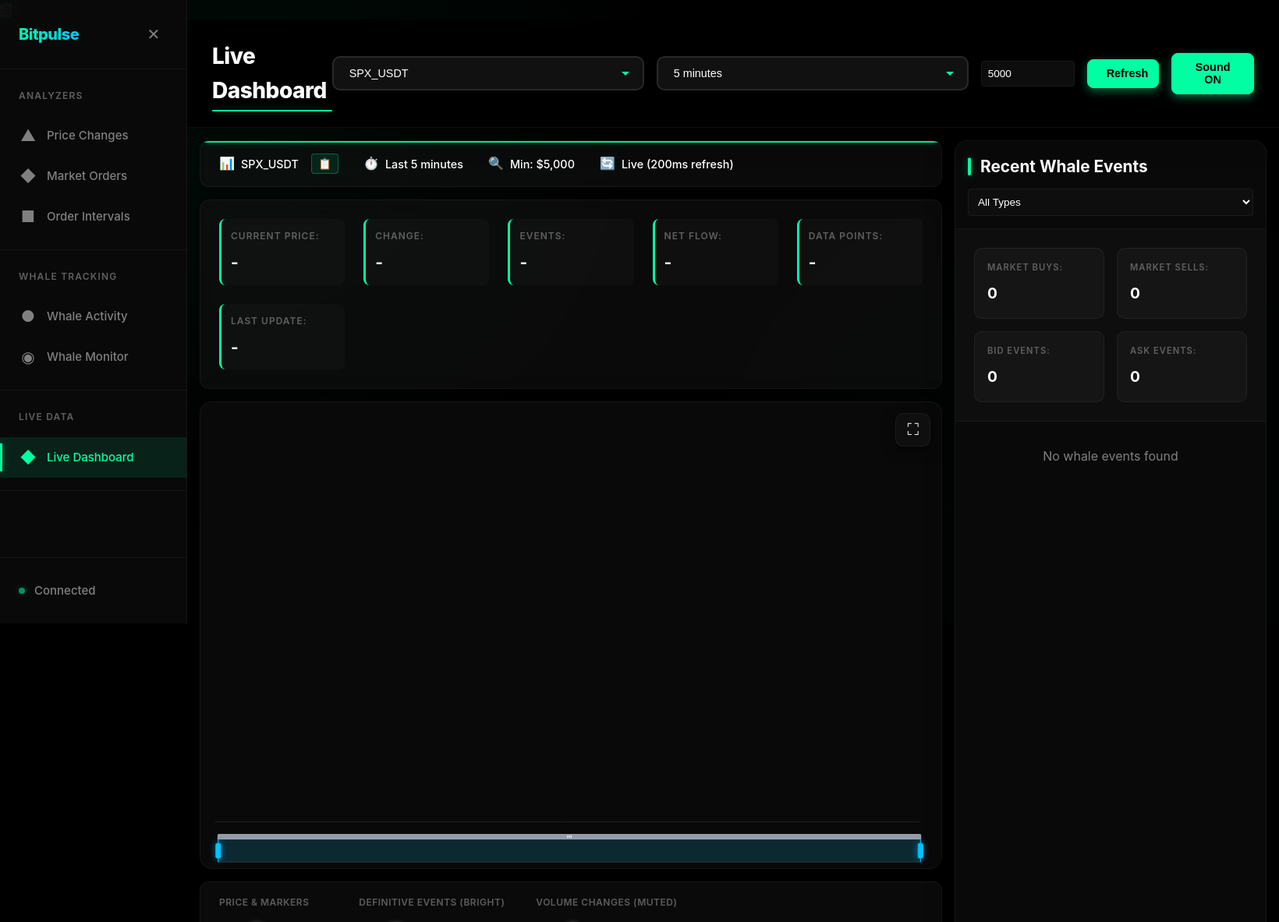
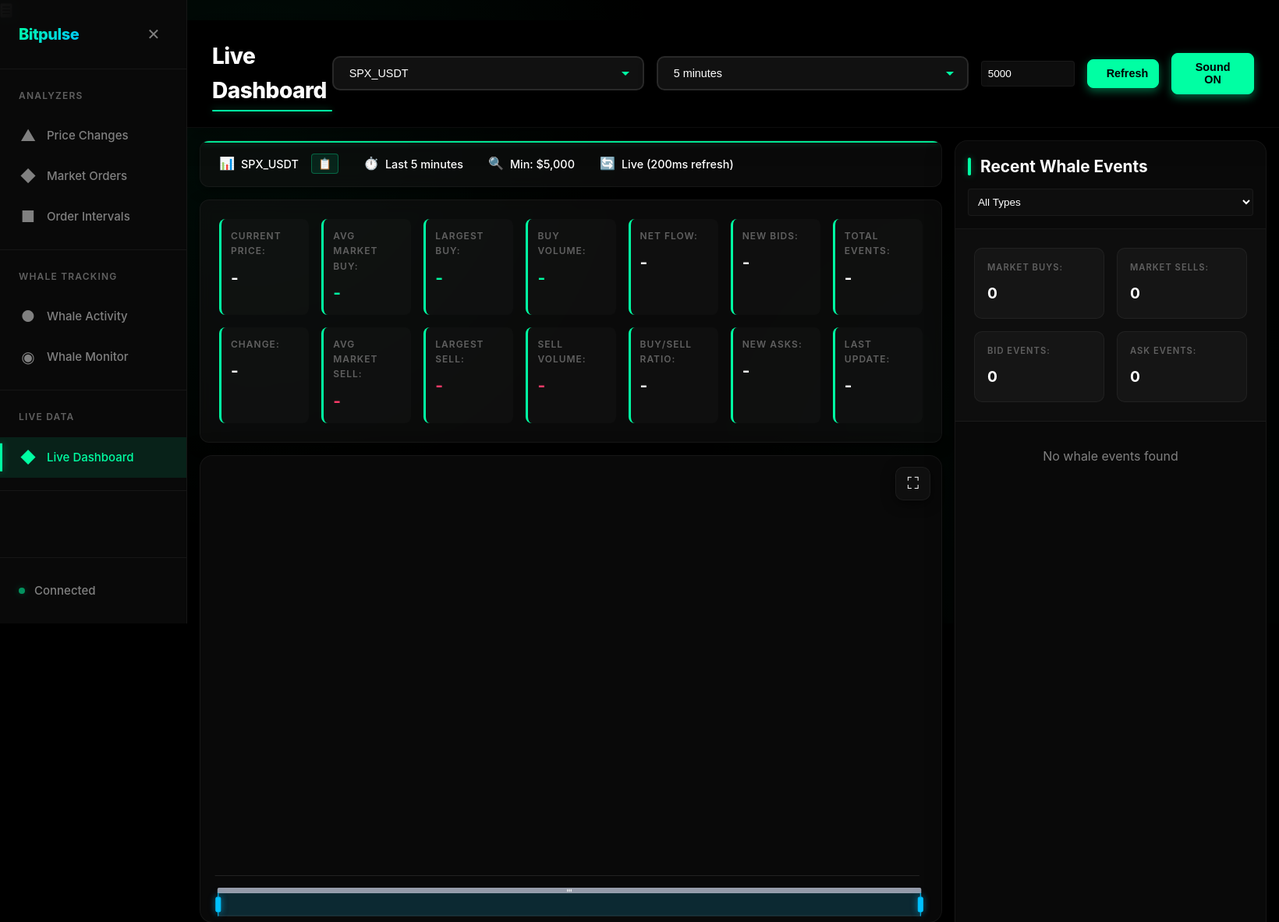
Before and after one commit to bitpulse/order-book, a Flask app: page /live in a window 1640 px wide. Shown: the top 1183 px of the page at 78% size. Run offline with Flask 3, Linux system fonts and the light colour scheme; data that the repository does not hold is empty; some libraries are stand-ins or nearby versions.

Commit message:
broad stats of 5 min on live

```diff
--- a/dashboard/static/css/dashboard.css
+++ b/dashboard/static/css/dashboard.css
@@ -339,8 +339,10 @@ body::after {
     padding: 1.5rem;
     border-radius: 12px;
     display: grid;
-    grid-template-columns: repeat(5, 1fr);
-    gap: 1.5rem;
+    grid-template-columns: repeat(7, 1fr);
+    grid-template-rows: repeat(2, auto);
+    grid-auto-flow: column;
+    gap: 1rem;
     border: 1px solid var(--border-color);
     box-shadow: 0 4px 16px rgba(0, 0, 0, 0.5);
 }
@@ -385,6 +387,20 @@ body::after {
 .stat-value.negative {
     color: var(--red);
     text-shadow: 0 0 15px var(--red-glow);
+}
+
+.stat-value.stat-bullish {
+    color: #00ffa3;
+}
+
+.stat-value.stat-bearish {
+    color: #ff3b69;
+}
+
+.stat-item.stat-spacer {
+    background: transparent;
+    border: none;
+    pointer-events: none;
 }
 
 .stat-export {
@@ -1856,7 +1872,7 @@ details[open] .data-flow-toggle {
     }
 
     .stats-summary {
-        grid-template-columns: repeat(3, 1fr);
+        grid-template-columns: repeat(4, 1fr);
     }
 
     .events-panel {
--- a/dashboard/static/js/live_chart.js
+++ b/dashboard/static/js/live_chart.js
@@ -967,6 +967,17 @@ function updateEventList() {
 }
 
 // Update stats
+// Format large numbers with K/M notation
+function formatLargeNumber(value) {
+    if (value >= 1000000) {
+        return '$' + (value / 1000000).toFixed(2) + 'M';
+    } else if (value >= 1000) {
+        return '$' + (value / 1000).toFixed(1) + 'K';
+    } else {
+        return '$' + value.toFixed(0);
+    }
+}
+
 function updateStats() {
     if (priceData.length === 0) return;
 
@@ -987,7 +998,18 @@ function updateStats() {
     const sellVolume = marketSells.reduce((sum, e) => sum + e.usd_value, 0);
     const netFlow = buyVolume - sellVolume;
 
-    // Update DOM
+    // Calculate averages
+    const avgBuy = marketBuys.length > 0 ? buyVolume / marketBuys.length : 0;
+    const avgSell = marketSells.length > 0 ? sellVolume / marketSells.length : 0;
+
+    // Find largest orders
+    const largestBuy = marketBuys.length > 0 ? Math.max(...marketBuys.map(e => e.usd_value)) : 0;
+    const largestSell = marketSells.length > 0 ? Math.max(...marketSells.map(e => e.usd_value)) : 0;
+
+    // Buy/Sell ratio
+    const buySellRatio = sellVolume > 0 ? buyVolume / sellVolume : (buyVolume > 0 ? 999 : 0);
+
+    // Update price info
     document.getElementById('stat-current-price').textContent = '$' + currentPrice.toFixed(6);
 
     const changeEl = document.getElementById('stat-price-change');
@@ -995,13 +1017,39 @@ function updateStats() {
                           ' (' + (priceChange >= 0 ? '+' : '') + priceChangePct.toFixed(2) + '%)';
     changeEl.style.color = priceChange >= 0 ? '#00ffa3' : '#ff3b69';
 
-    document.getElementById('stat-total-events').textContent = whaleEvents.length.toLocaleString();
+    // Update market order stats
+    document.getElementById('stat-avg-buy').textContent = formatLargeNumber(avgBuy);
+    document.getElementById('stat-avg-sell').textContent = formatLargeNumber(avgSell);
+    document.getElementById('stat-largest-buy').textContent = formatLargeNumber(largestBuy);
+    document.getElementById('stat-largest-sell').textContent = formatLargeNumber(largestSell);
+
+    // Update volume stats
+    document.getElementById('stat-buy-volume').textContent = formatLargeNumber(buyVolume);
+    document.getElementById('stat-sell-volume').textContent = formatLargeNumber(sellVolume);
 
     const flowEl = document.getElementById('stat-net-flow');
-    flowEl.textContent = (netFlow >= 0 ? '+' : '') + '$' + netFlow.toLocaleString();
+    flowEl.textContent = (netFlow >= 0 ? '+' : '') + formatLargeNumber(Math.abs(netFlow));
     flowEl.style.color = netFlow >= 0 ? '#00ffa3' : '#ff3b69';
 
-    document.getElementById('stat-data-points').textContent = priceData.length.toLocaleString();
+    // Update buy/sell ratio
+    const ratioEl = document.getElementById('stat-buy-sell-ratio');
+    if (buySellRatio >= 999) {
+        ratioEl.textContent = '∞';
+        ratioEl.style.color = '#00ffa3';
+    } else if (buySellRatio === 0) {
+        ratioEl.textContent = '0';
+        ratioEl.style.color = '#ff3b69';
+    } else {
+        ratioEl.textContent = buySellRatio.toFixed(2);
+        ratioEl.style.color = buySellRatio > 1 ? '#00ffa3' : '#ff3b69';
+    }
+
+    // Update order book stats
+    document.getElementById('stat-new-bids').textContent = newBids.length;
+    document.getElementById('stat-new-asks').textContent = newAsks.length;
+
+    // Update general stats
+    document.getElementById('stat-total-events').textContent = whaleEvents.length.toLocaleString();
     document.getElementById('stat-last-update').textContent = new Date().toLocaleTimeString();
 
     // Event stats - matching new categorization
--- a/dashboard/templates/live_chart.html
+++ b/dashboard/templates/live_chart.html
@@ -144,6 +144,7 @@
 
           <!-- Stats Summary -->
           <div id="stats-summary" class="stats-summary">
+            <!-- Column 1: Price -->
             <div class="stat-item">
               <span class="stat-label">Current Price:</span>
               <span id="stat-current-price" class="stat-value">-</span>
@@ -152,17 +153,61 @@
               <span class="stat-label">Change:</span>
               <span id="stat-price-change" class="stat-value">-</span>
             </div>
+
+            <!-- Column 2: Average Sizes -->
             <div class="stat-item">
-              <span class="stat-label">Events:</span>
-              <span id="stat-total-events" class="stat-value">-</span>
+              <span class="stat-label">Avg Market Buy:</span>
+              <span id="stat-avg-buy" class="stat-value stat-bullish">-</span>
             </div>
+            <div class="stat-item">
+              <span class="stat-label">Avg Market Sell:</span>
+              <span id="stat-avg-sell" class="stat-value stat-bearish">-</span>
+            </div>
+
+            <!-- Column 3: Largest Orders -->
+            <div class="stat-item">
+              <span class="stat-label">Largest Buy:</span>
+              <span id="stat-largest-buy" class="stat-value stat-bullish">-</span>
+            </div>
+            <div class="stat-item">
+              <span class="stat-label">Largest Sell:</span>
+              <span id="stat-largest-sell" class="stat-value stat-bearish">-</span>
+            </div>
+
+            <!-- Column 4: Volume -->
+            <div class="stat-item">
+              <span class="stat-label">Buy Volume:</span>
+              <span id="stat-buy-volume" class="stat-value stat-bullish">-</span>
+            </div>
+            <div class="stat-item">
+              <span class="stat-label">Sell Volume:</span>
+              <span id="stat-sell-volume" class="stat-value stat-bearish">-</span>
+            </div>
+
+            <!-- Column 5: Flow & Ratio -->
             <div class="stat-item">
               <span class="stat-label">Net Flow:</span>
               <span id="stat-net-flow" class="stat-value">-</span>
             </div>
             <div class="stat-item">
-              <span class="stat-label">Data Points:</span>
-              <span id="stat-data-points" class="stat-value">-</span>
+              <span class="stat-label">Buy/Sell Ratio:</span>
+              <span id="stat-buy-sell-ratio" class="stat-value">-</span>
+            </div>
+
+            <!-- Column 6: Order Book -->
+            <div class="stat-item">
+              <span class="stat-label">New Bids:</span>
+              <span id="stat-new-bids" class="stat-value">-</span>
+            </div>
+            <div class="stat-item">
+              <span class="stat-label">New Asks:</span>
+              <span id="stat-new-asks" class="stat-value">-</span>
+            </div>
+
+            <!-- Column 7: General -->
+            <div class="stat-item">
+              <span class="stat-label">Total Events:</span>
+              <span id="stat-total-events" class="stat-value">-</span>
             </div>
             <div class="stat-item">
               <span class="stat-label">Last Update:</span>
```
